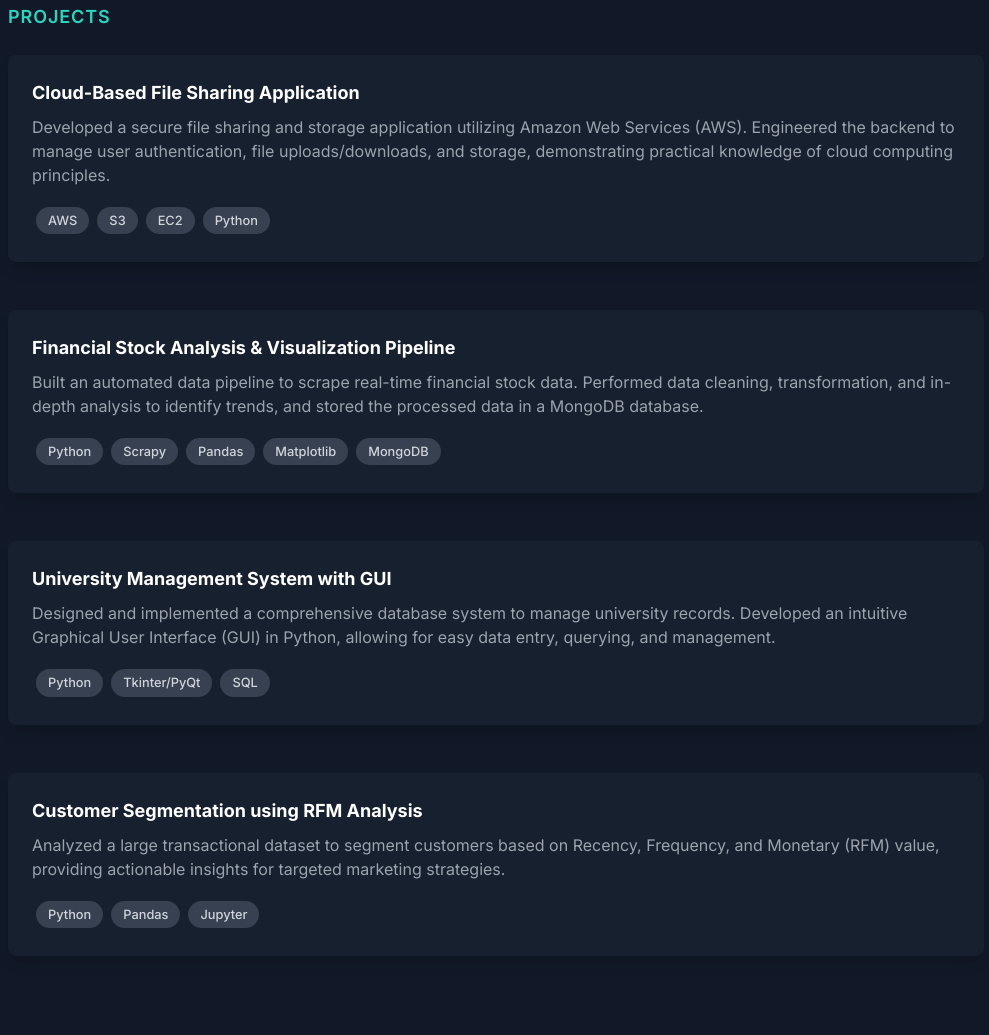
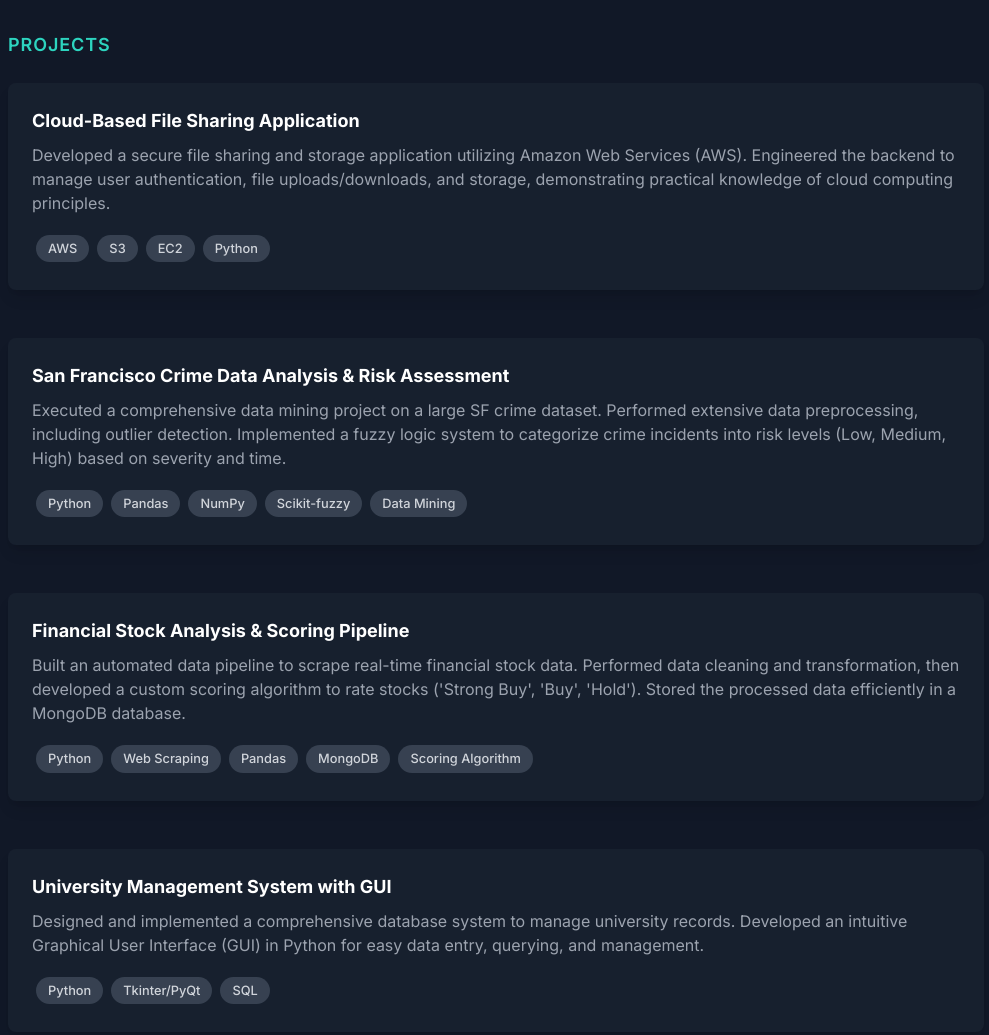
Before and after one commit to sirahmed2024/ahmedrashad.github.io, a plain HTML site: page index.html in a window 1280 px wide. Shown: the part 857-1892 px from the top of the page, without its empty margins (144-1133 px from the left). Drawn offline with nearby package versions, Linux system fonts and the light colour scheme.

Commit message:
index.html

```diff
--- a/index.html
+++ b/index.html
@@ -95,7 +95,7 @@
                     </div>
                      <div>
                         <h4 class="font-bold text-white mb-2">Data Science</h4>
-                        <ul class="text-gray-400 space-y-1"><li>RFM Analysis</li><li>Data Cleaning</li><li>Data Visualization</li><li>Web Scraping</li></ul>
+                        <ul class="text-gray-400 space-y-1"><li>RFM Analysis</li><li>Data Mining</li><li>Data Visualization</li><li>Web Scraping</li><li>Fuzzy Logic</li></ul>
                     </div>
                      <div>
                         <h4 class="font-bold text-white mb-2">Dev & Tools</h4>
@@ -120,28 +120,28 @@
 
                     <!-- Project Card 2 -->
                     <div class="bg-gray-800/50 p-6 rounded-lg shadow-lg hover:shadow-teal-400/20 transition-shadow duration-300">
-                        <h4 class="font-bold text-lg text-white">Financial Stock Analysis & Visualization Pipeline</h4>
-                        <p class="mt-2 text-gray-400">Built an automated data pipeline to scrape real-time financial stock data. Performed data cleaning, transformation, and in-depth analysis to identify trends, and stored the processed data in a MongoDB database.</p>
+                        <h4 class="font-bold text-lg text-white">San Francisco Crime Data Analysis & Risk Assessment</h4>
+                        <p class="mt-2 text-gray-400">Executed a comprehensive data mining project on a large SF crime dataset. Performed extensive data preprocessing, including outlier detection. Implemented a fuzzy logic system to categorize crime incidents into risk levels (Low, Medium, High) based on severity and time.</p>
                         <div class="mt-4">
-                           <span class="tech-tag">Python</span><span class="tech-tag">Scrapy</span><span class="tech-tag">Pandas</span><span class="tech-tag">Matplotlib</span><span class="tech-tag">MongoDB</span>
+                           <span class="tech-tag">Python</span><span class="tech-tag">Pandas</span><span class="tech-tag">NumPy</span><span class="tech-tag">Scikit-fuzzy</span><span class="tech-tag">Data Mining</span>
                         </div>
                     </div>
 
                     <!-- Project Card 3 -->
-                     <div class="bg-gray-800/50 p-6 rounded-lg shadow-lg hover:shadow-teal-400/20 transition-shadow duration-300">
-                        <h4 class="font-bold text-lg text-white">University Management System with GUI</h4>
-                        <p class="mt-2 text-gray-400">Designed and implemented a comprehensive database system to manage university records. Developed an intuitive Graphical User Interface (GUI) in Python, allowing for easy data entry, querying, and management.</p>
+                    <div class="bg-gray-800/50 p-6 rounded-lg shadow-lg hover:shadow-teal-400/20 transition-shadow duration-300">
+                        <h4 class="font-bold text-lg text-white">Financial Stock Analysis & Scoring Pipeline</h4>
+                        <p class="mt-2 text-gray-400">Built an automated data pipeline to scrape real-time financial stock data. Performed data cleaning and transformation, then developed a custom scoring algorithm to rate stocks ('Strong Buy', 'Buy', 'Hold'). Stored the processed data efficiently in a MongoDB database.</p>
                         <div class="mt-4">
-                           <span class="tech-tag">Python</span><span class="tech-tag">Tkinter/PyQt</span><span class="tech-tag">SQL</span>
+                           <span class="tech-tag">Python</span><span class="tech-tag">Web Scraping</span><span class="tech-tag">Pandas</span><span class="tech-tag">MongoDB</span><span class="tech-tag">Scoring Algorithm</span>
                         </div>
                     </div>
 
                     <!-- Project Card 4 -->
                      <div class="bg-gray-800/50 p-6 rounded-lg shadow-lg hover:shadow-teal-400/20 transition-shadow duration-300">
-                        <h4 class="font-bold text-lg text-white">Customer Segmentation using RFM Analysis</h4>
-                        <p class="mt-2 text-gray-400">Analyzed a large transactional dataset to segment customers based on Recency, Frequency, and Monetary (RFM) value, providing actionable insights for targeted marketing strategies.</p>
+                        <h4 class="font-bold text-lg text-white">University Management System with GUI</h4>
+                        <p class="mt-2 text-gray-400">Designed and implemented a comprehensive database system to manage university records. Developed an intuitive Graphical User Interface (GUI) in Python for easy data entry, querying, and management.</p>
                         <div class="mt-4">
-                           <span class="tech-tag">Python</span><span class="tech-tag">Pandas</span><span class="tech-tag">Jupyter</span>
+                           <span class="tech-tag">Python</span><span class="tech-tag">Tkinter/PyQt</span><span class="tech-tag">SQL</span>
                         </div>
                     </div>
 
```
